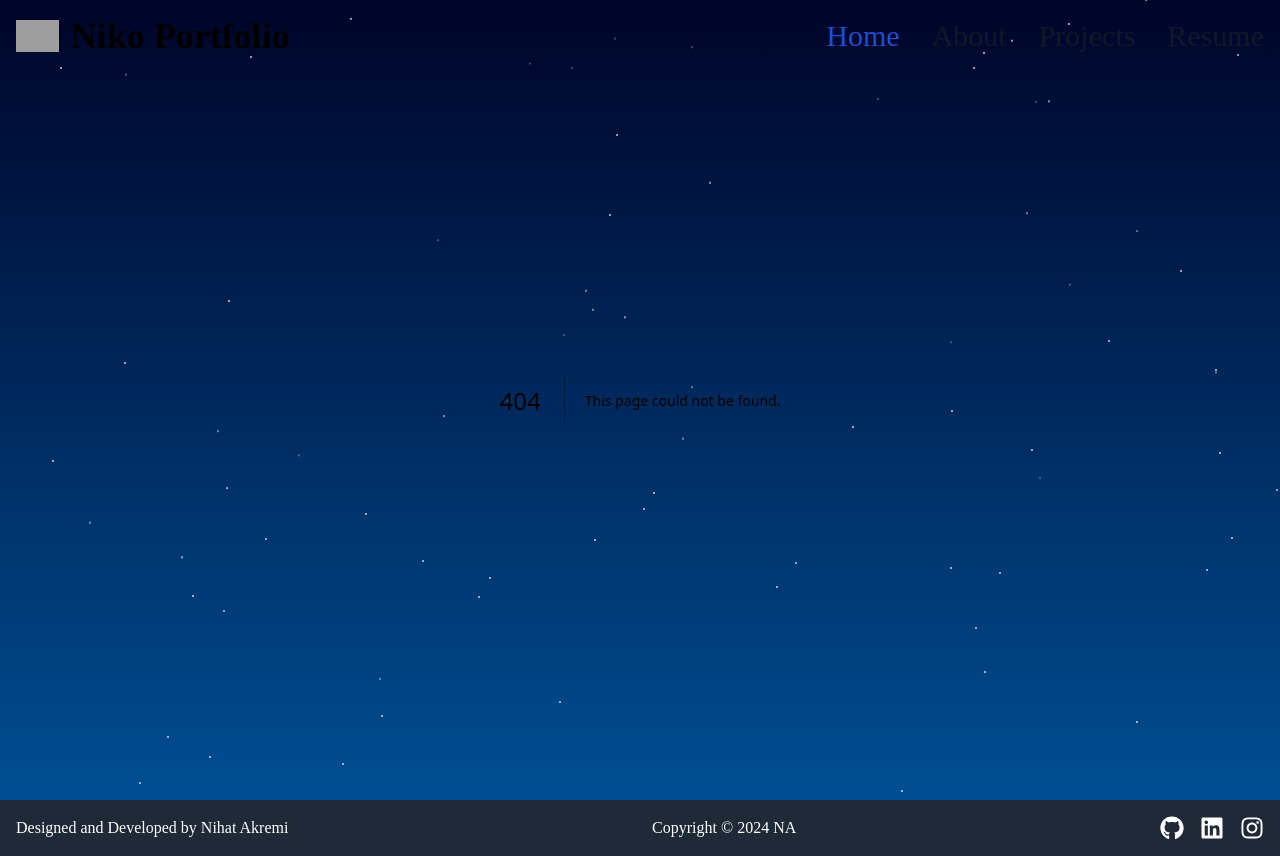
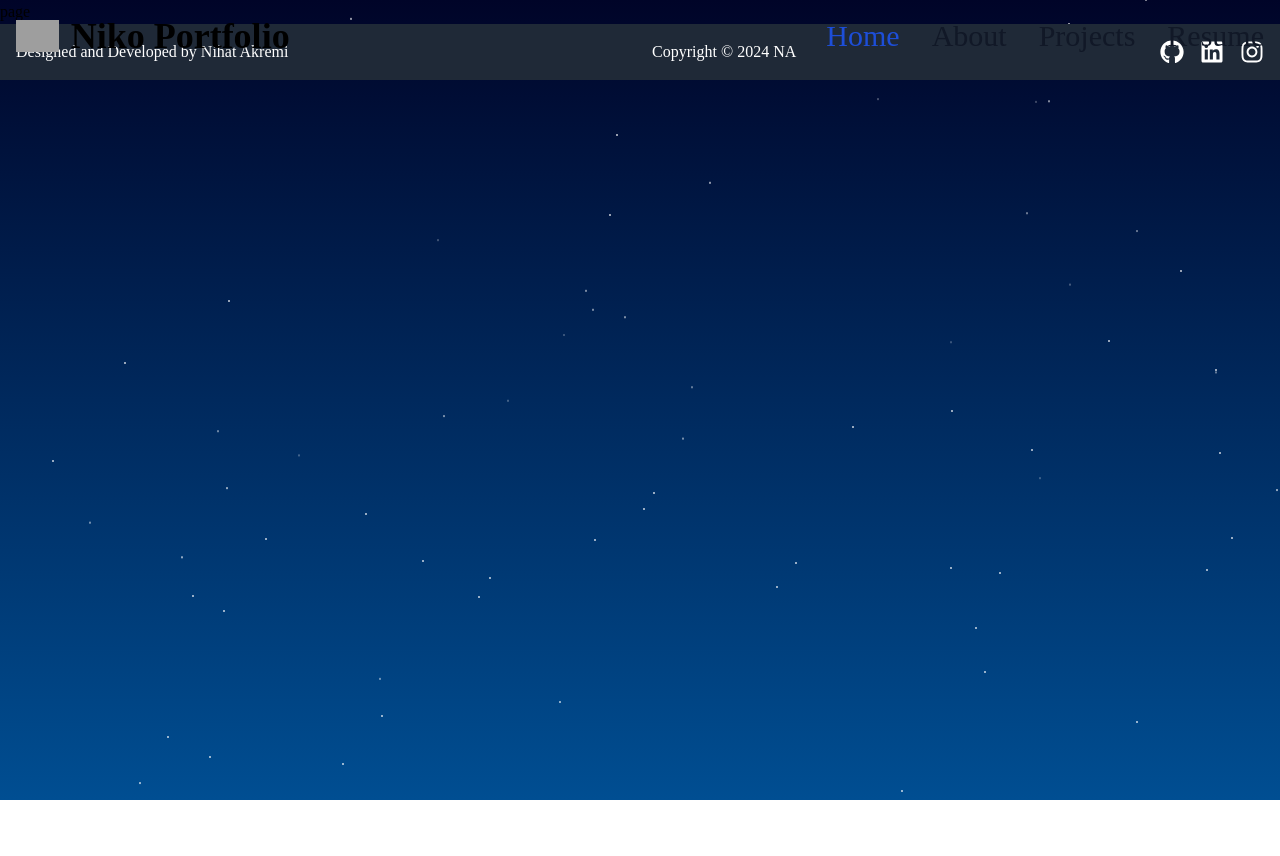
Before and after one commit to nihat417/portfolio, a Next.js app: page /common/about in a window 1280 px wide. Before the commit this address had no page. After the commit the page ends 800 px from the top, so only its background shows below. Built offline with nearby package versions, Linux system fonts and the light colour scheme; grey boxes are pictures that could not be loaded.

Commit message:
Some updates

```diff
--- /dev/null
+++ b/src/app/common/about/page.jsx
@@ -0,0 +1,9 @@
+import React from 'react'
+
+const About = () => {
+  return (
+    <div>page</div>
+  )
+}
+
+export default About;
--- /dev/null
+++ b/src/app/common/projects/page.jsx
@@ -0,0 +1,9 @@
+import React from 'react'
+
+const Projects = () => {
+  return (
+    <div>page</div>
+  )
+}
+
+export default Projects;
--- a/src/app/components/navbar/navbar.jsx
+++ b/src/app/components/navbar/navbar.jsx
@@ -65,13 +65,13 @@ const Navbar = () => {
               <span className="absolute left-0 bottom-0 w-0 h-1 bg-blue-700 transition-all duration-300 group-hover:w-full"></span>
             </li>
             <li className="relative group">
-              <Link href="#" className="block py-2 pl-3 pr-4 text-gray-900 rounded hover:bg-transparent md:hover:bg-transparent md:hover:text-blue-700 md:p-0" style={{ fontSize: '1.25rem', transition: 'font-size 0.3s' }}>
+              <Link href="/common/about" className="block py-2 pl-3 pr-4 text-gray-900 rounded hover:bg-transparent md:hover:bg-transparent md:hover:text-blue-700 md:p-0" style={{ fontSize: '1.25rem', transition: 'font-size 0.3s' }}>
                 <span className="text-lg md:text-xl lg:text-2xl xl:text-3xl">About</span>
               </Link>
               <span className="absolute left-0 bottom-0 w-0 h-1 bg-blue-700 transition-all duration-300 group-hover:w-full"></span>
             </li>
             <li className="relative group">
-              <Link href="#" className="block py-2 pl-3 pr-4 text-gray-900 rounded hover:bg-transparent md:hover:bg-transparent md:hover:text-blue-700 md:p-0" style={{ fontSize: '1.25rem', transition: 'font-size 0.3s' }}>
+              <Link href="/common/projects" className="block py-2 pl-3 pr-4 text-gray-900 rounded hover:bg-transparent md:hover:bg-transparent md:hover:text-blue-700 md:p-0" style={{ fontSize: '1.25rem', transition: 'font-size 0.3s' }}>
                 <span className="text-lg md:text-xl lg:text-2xl xl:text-3xl">Projects</span>
               </Link>
               <span className="absolute left-0 bottom-0 w-0 h-1 bg-blue-700 transition-all duration-300 group-hover:w-full"></span>
```
